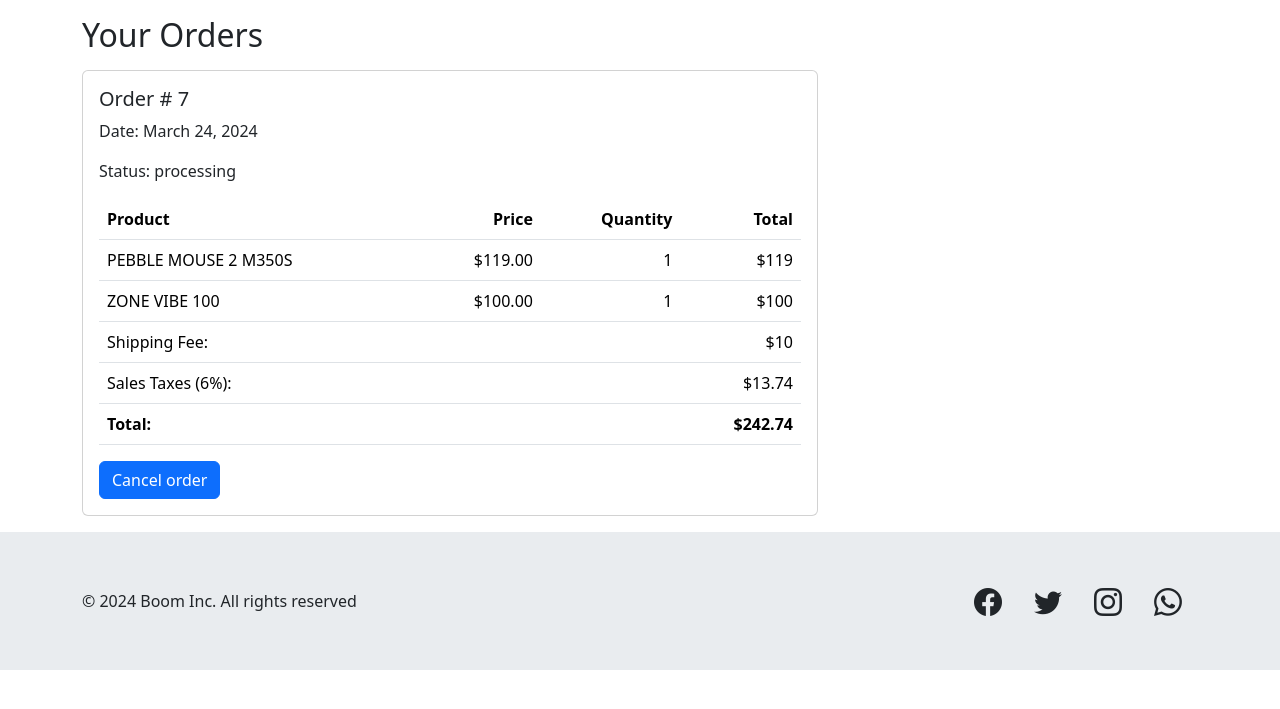
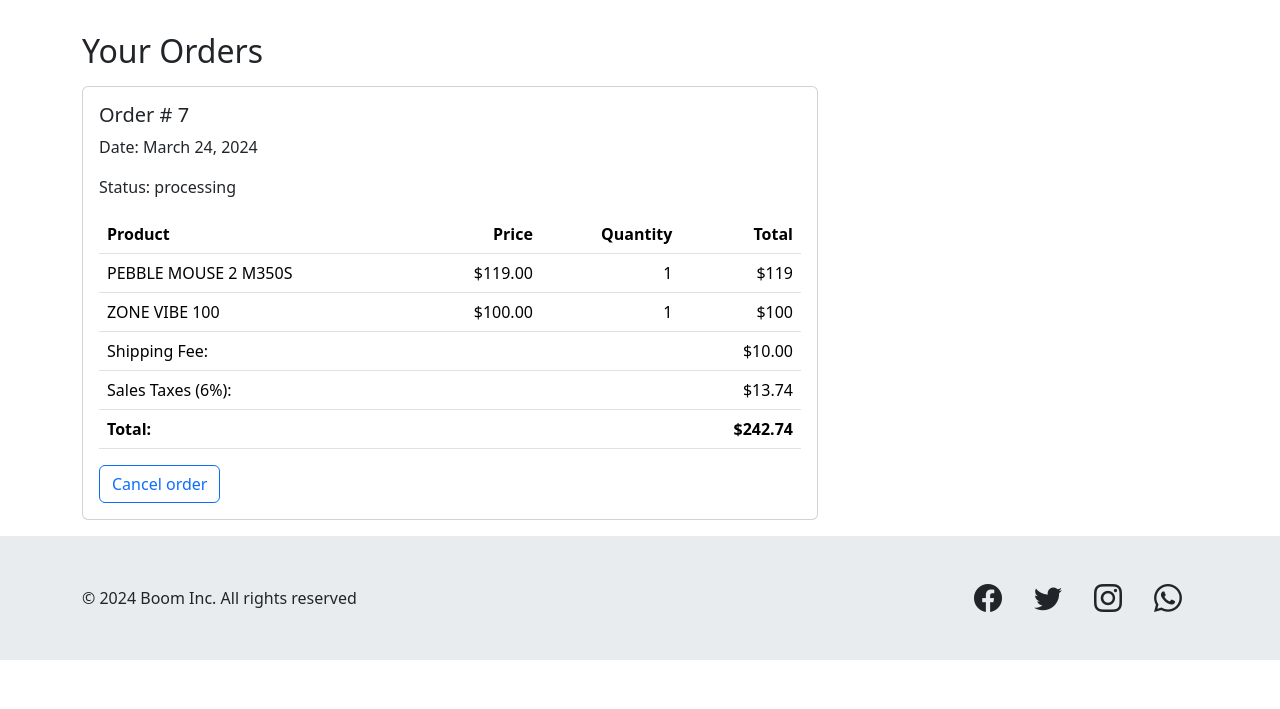
Before and after one commit to Arcaxio/serverside, a PHP site: page /orders.php in a window 1280 px wide. Shown: the part 74-783 px from the top of the page. Run offline with PHP 8.4, Linux system fonts and the light colour scheme; a user stored in the database is signed in; data comes from the database, SQL or seed files in the repository.

Commit message:
order update

```diff
--- a/orders.php
+++ b/orders.php
@@ -61,6 +61,17 @@ if ($order_stmt) { // Only attempt execution if the statement was prepared
     }
 }
 ?>
+<script>
+        function confirmCancellation(orderId) {
+            // Display a confirmation dialog
+            var confirmation = confirm("Are you sure to cancel order?");
+
+            // If the user confirms, redirect to cancel_order.php with the order_id
+            if (confirmation) {
+                window.location.href = "cancel_order.php?order_id=" + orderId;
+            }
+        }
+    </script>
 
 <!DOCTYPE html>
 <html lang="en">
@@ -75,6 +86,18 @@ if ($order_stmt) { // Only attempt execution if the statement was prepared
     <script src="https://code.jquery.com/jquery-3.5.1.slim.min.js"></script>
     <script src="https://cdn.jsdelivr.net/npm/popper.js@1.16.1/dist/umd/popper.min.js"></script>
     <script src="https://cdn.jsdelivr.net/npm/bootstrap@5.3.2/dist/js/bootstrap.min.js"></script>
+
+    <style>
+        img {
+            height: 350px;
+            width: 350px;
+            object-fit: scale-down;
+        }
+        .carousel-control-next,
+        .carousel-control-prev {
+            filter: invert(100%);
+        }
+    </style>
 </head>
 
 <body>
@@ -115,7 +138,9 @@ if ($order_stmt) { // Only attempt execution if the statement was prepared
     </header>
 
     <div class="container mt-3">
-        <h2 class="mb-3">Your Orders</h2>
+    <?php
+        if(!empty($orders)){?>
+        <h2 class="mb-3 pt-3">Your Orders</h2>
         <div class="row">
             <div class="col-md-8">
 
@@ -155,13 +180,13 @@ if ($order_stmt) { // Only attempt execution if the statement was prepared
                                 <td>Shipping Fee:</td>
                                 <td></td>
                                 <td></td>
-                                <td class="text-end">$10</td>
+                                <td class="text-end">$10.00</td>
                             </tr>
                             <tr>
                                 <td>Sales Taxes (6%):</td>
                                 <td></td>
                                 <td></td>
-                                <td class="text-end">$<?php echo ($total + 10) * 0.06; ?></td>
+                                <td class="text-end">$<?php echo number_format(($total + 10) * 0.06,2); ?></td>
                             </tr>
                             <tr>
                                 <th>Total: </th>
@@ -174,11 +199,10 @@ if ($order_stmt) { // Only attempt execution if the statement was prepared
                     <?php
                     if($order['order_status'] == "pending" || $order['order_status'] == "processing") {
                         ?>
-                        <a href="cancel_order.php?order_id=<?php echo $order['order_id']; ?>" class="btn btn-primary">Cancel order</a>
-                        <?php
+ <button type="button" class="btn btn-outline-primary" onclick="confirmCancellation(<?php echo $order['order_id']; ?>)">Cancel order</button>                        <?php
                     } else {
                         ?>
-                        <button type="button" class="btn btn-primary disabled">Cancel order</button>
+                        <button type="button" class="btn btn-outline-primary disabled">Cancel order</button>
                         <?php
                     }
                     ?>
@@ -186,7 +210,53 @@ if ($order_stmt) { // Only attempt execution if the statement was prepared
             </div>
             <?php
             }
-            ?>
+        }
+        else {?>
+            <h2 class="mb-3 pt-3">Your Order is Empty</h2>
+            <a class="btn btn-outline-primary m-3 p-3" href="products.php">Continue Shopping</a>
+            <h3 class="mt-3 mb-3"> Discover our irresistible range of products</h3>
+            <div id="carouselExampleControls" class="carousel slide m-3 col-6" data-bs-ride="carousel">
+
+                <div class="carousel-inner">
+                <div class="carousel-item active">
+      <img src="images/premium_case.jpg" alt="Los Angeles" class="d-block w-100">
+    </div>
+                    <?php $stmt = $conn->query("SELECT * FROM products LIMIT 8");
+                        while ($row = $stmt->fetch()) { ?>
+
+                            <div class="carousel-item ">
+                                <a href="product_details.php?id=<?php echo $row['product_id']?>">
+                                <img src="<?php
+                                    $imagePath = $row['image_path'];
+
+                                    // Check if the image path starts with "http"
+                                    if (strpos($imagePath, 'http') === 0) {
+                                        // Image is from external URL, use as is
+                                        echo $finalImagePath = $imagePath;
+                                    } else {
+                                        // Local image, prepend "images/"
+                                        echo $finalImagePath = 'images/' . $imagePath;
+                                    }
+                                    ?>" class="d-block w-100" alt="...">
+                                </a>
+                            </div>
+                        <?php
+                        }
+                        ?>
+
+                </div>
+            <button class="carousel-control-prev" type="button" data-bs-target="#carouselExampleControls" data-bs-slide="prev">
+                <span class="carousel-control-prev-icon" aria-hidden="true"></span>
+                <span class="visually-hidden">Previous</span>
+            </button>
+            <button class="carousel-control-next" type="button" data-bs-target="#carouselExampleControls" data-bs-slide="next">
+                <span class="carousel-control-next-icon" aria-hidden="true"></span>
+                <span class="visually-hidden">Next</span>
+            </button>
+        </div>
+        <?php
+            }
+        ?>
 
             </div>
         </div>
```
Also changed, not shown: admin/order_details.php (+13 -2 lines).
